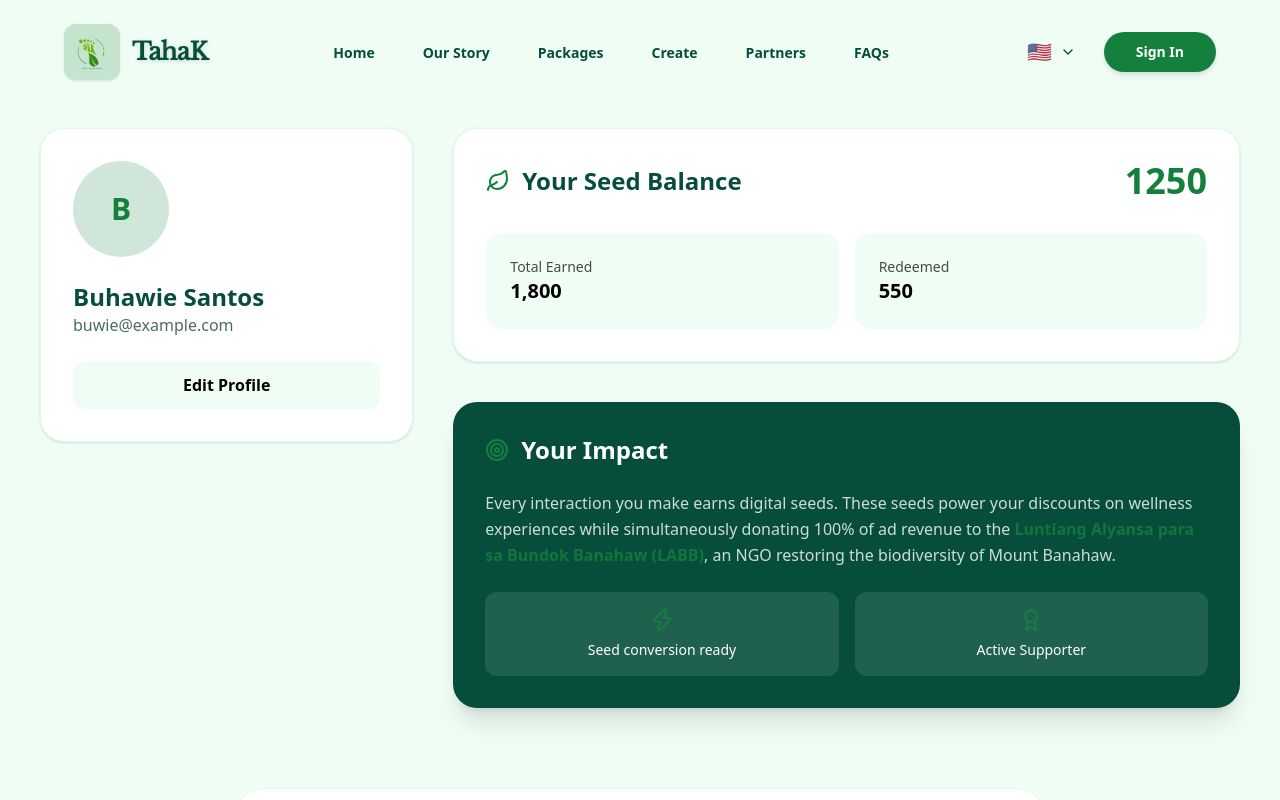
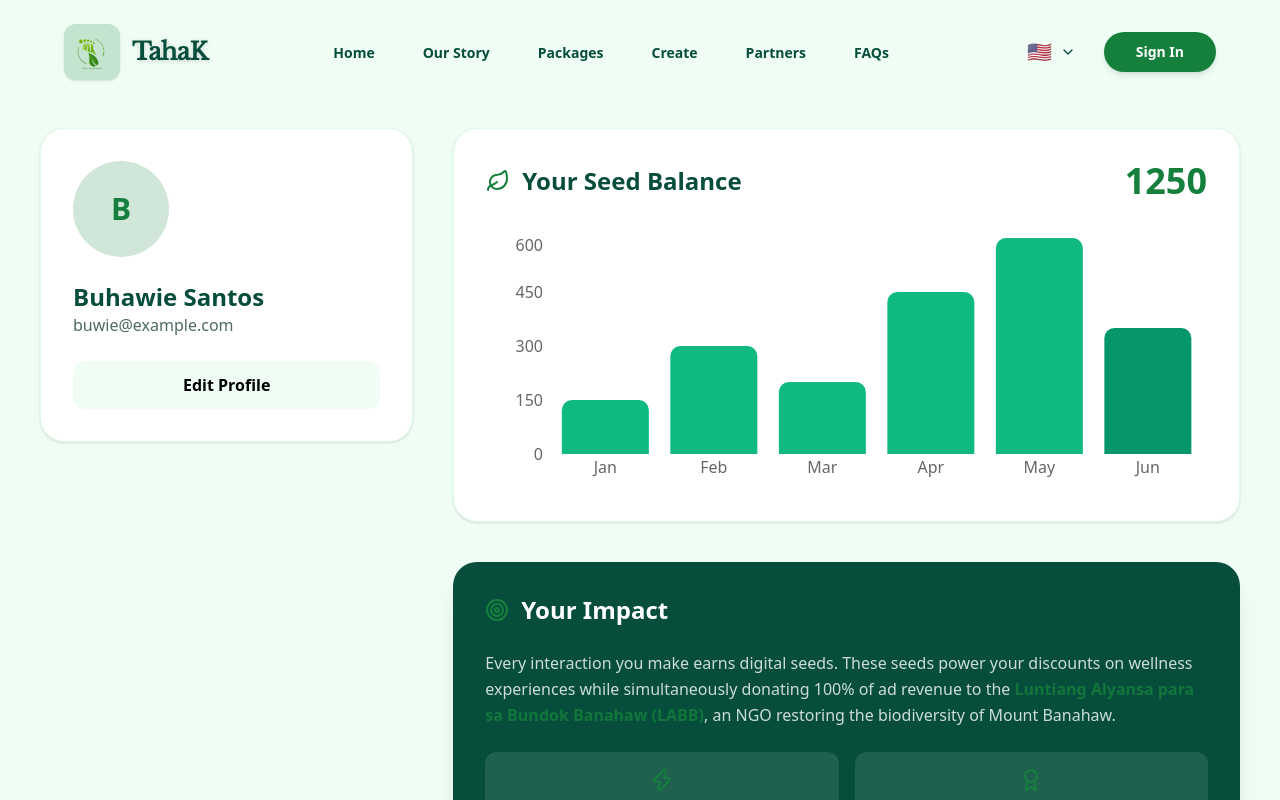
Before and after one commit to BuwieSit/tahakver2, a React (Vite) app: page /profile in a window 1280 px wide. Shown: the top 800 px of the page. Built offline with nearby package versions, Linux system fonts and the light colour scheme.

Commit message:
Add seed contribution chart to profile page

```diff
--- a/package.json
+++ b/package.json
@@ -17,6 +17,7 @@
     "react": "^19.2.0",
     "react-dom": "^19.2.0",
     "react-router-dom": "^7.13.0",
+    "recharts": "^3.8.1",
     "tailwindcss": "^4.1.18"
   },
   "devDependencies": {
--- a/src/pages/TouristPages/Profile.jsx
+++ b/src/pages/TouristPages/Profile.jsx
@@ -2,10 +2,20 @@ import Header from "../../components/Header";
 import Footer from "../../components/Footer";
 import ContactForm from "../../components/ContactForm";
 import { Leaf, Award, Target, Zap } from "lucide-react";
+import { BarChart, Bar, XAxis, YAxis, Tooltip, ResponsiveContainer, Cell } from 'recharts';
 
 export default function Profile() {
     // Mock user data
     const user = { name: "Buhawie Santos", email: "buwie@example.com", seeds: 1250 };
+
+    const contributionData = [
+        { month: 'Jan', seeds: 150 },
+        { month: 'Feb', seeds: 300 },
+        { month: 'Mar', seeds: 200 },
+        { month: 'Apr', seeds: 450 },
+        { month: 'May', seeds: 600 },
+        { month: 'Jun', seeds: 350 },
+    ];
 
     return (
         <div className="min-h-screen bg-background">
@@ -24,7 +34,7 @@ export default function Profile() {
 
                     {/* Dashboard Content */}
                     <div className="lg:col-span-2 space-y-10">
-                        {/* Seed Stats */}
+                        {/* Seed Stats & Chart */}
                         <div className="bg-white p-8 rounded-3xl shadow-sm border border-border">
                             <div className="flex items-center justify-between mb-8">
                                 <h3 className="text-2xl font-bold text-accent flex items-center gap-3">
@@ -32,15 +42,20 @@ export default function Profile() {
                                 </h3>
                                 <div className="text-4xl font-bold text-primary">{user.seeds}</div>
                             </div>
-                            <div className="grid grid-cols-2 gap-4">
-                                <div className="p-6 bg-background rounded-2xl">
-                                    <p className="text-sm opacity-70">Total Earned</p>
-                                    <p className="text-xl font-bold">1,800</p>
-                                </div>
-                                <div className="p-6 bg-background rounded-2xl">
-                                    <p className="text-sm opacity-70">Redeemed</p>
-                                    <p className="text-xl font-bold">550</p>
-                                </div>
+
+                            <div className="h-64 w-full">
+                                <ResponsiveContainer width="100%" height="100%">
+                                    <BarChart data={contributionData}>
+                                        <XAxis dataKey="month" axisLine={false} tickLine={false} />
+                                        <YAxis axisLine={false} tickLine={false} />
+                                        <Tooltip cursor={{fill: 'transparent'}} />
+                                        <Bar dataKey="seeds" radius={[10, 10, 0, 0]}>
+                                            {contributionData.map((entry, index) => (
+                                                <Cell key={`cell-${index}`} fill={index === contributionData.length - 1 ? '#059669' : '#10b981'} />
+                                            ))}
+                                        </Bar>
+                                    </BarChart>
+                                </ResponsiveContainer>
                             </div>
                         </div>
 
```
Also changed, not shown: 1 other file (tests, documents, lock files or other folders).
